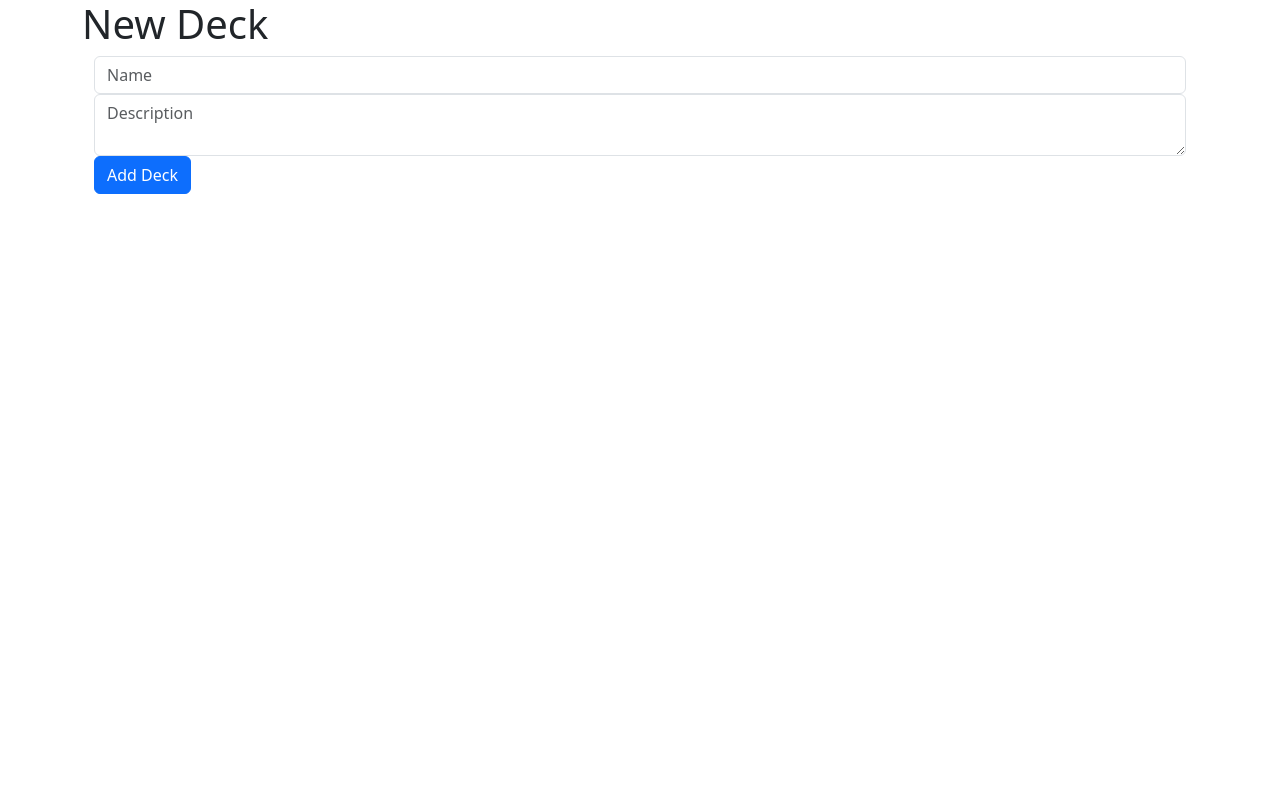
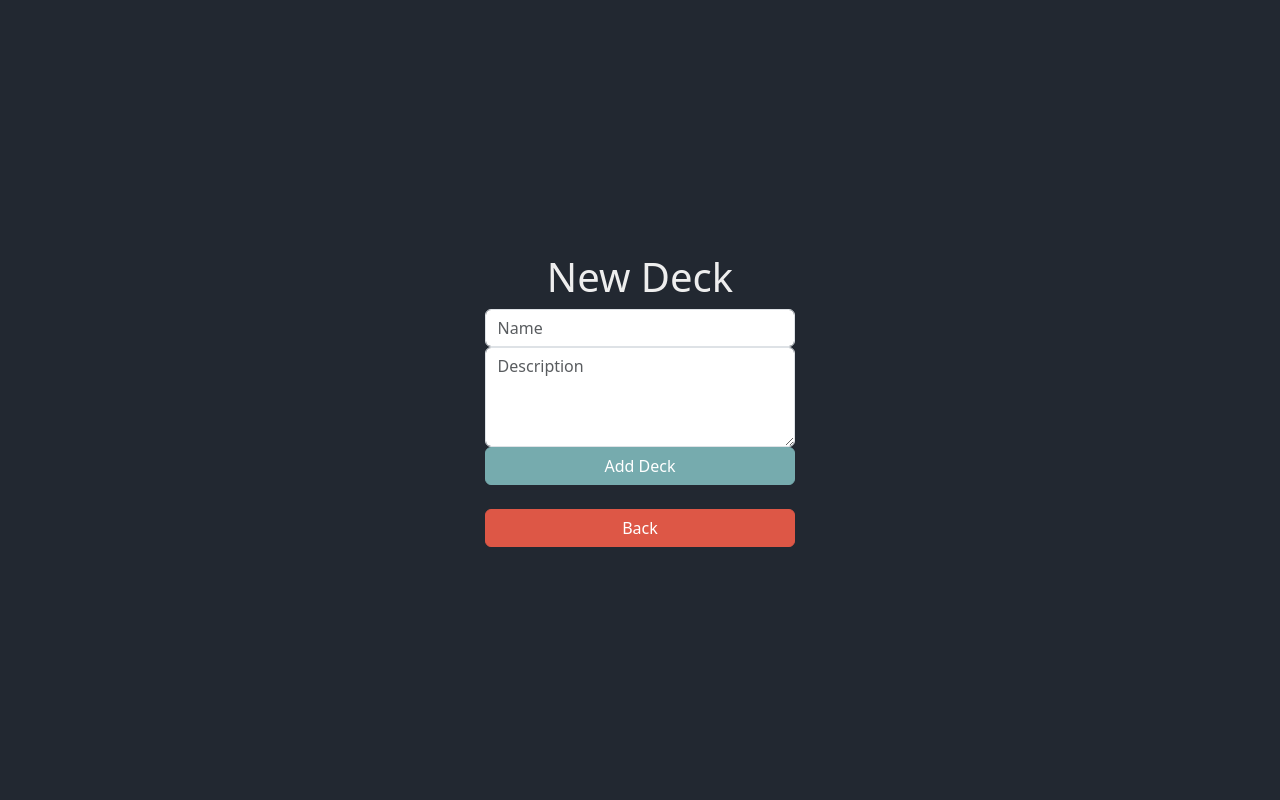
Before and after one commit to JonathanBY15/ygo-deck-builder, a Flask app: template templates/deck-add.html in a window 1280 px wide. Run offline with Flask 3, Linux system fonts and the light colour scheme; the template is opened without the code that fills it: values that come from a table or form of the project are taken from there, others are empty; some libraries are stand-ins or nearby versions.

Commit message:
Added styling to 'new deck' and 'edit profile' pages

```diff
--- a/static/styles.css
+++ b/static/styles.css
@@ -3,6 +3,7 @@ body {
     margin: 0;
     padding: 0;
     background-color: #222831;
+    color: #EEEEEE;
 }
 
 
@@ -200,7 +201,8 @@ body {
 }
 
 
-#home-anon-page {
+/* PAGES */
+/* #home-anon-page {
     background-color: #222831;
     color: #EEEEEE;
 }
@@ -215,15 +217,20 @@ body {
     color: #EEEEEE;
 }
 
-.deck-edit-page {
-    /* background-color: #222831; */
+#deck-edit-page {
+    background-color: #222831;
     color: #EEEEEE;
 }
+
+#new-deck-page {
+    background-color: #222831;
+    color: #EEEEEE;
+} */
 
 
 .deck-cover {
     width: 10rem;
-    height: 15rem;
+    height: 12rem;
 }
 
 .deck-option {
@@ -292,3 +299,7 @@ body {
     background-color: #8B322C;
     border-color: #8B322C;
 }
+
+textarea {
+    height: 100px;
+}
--- a/templates/deck-add.html
+++ b/templates/deck-add.html
@@ -11,10 +11,11 @@
     <script src="https://unpkg.com/popper"></script>
     <script src="https://unpkg.com/bootstrap"></script>
 
+    <link rel="stylesheet" href="/static/styles.css">
     <link rel="stylesheet" href="https://use.fontawesome.com/releases/v5.3.1/css/all.css">
 </head>
 
-<body>
+<body id="new-deck-page">
     <div class="container">
         <div class="container">
             {% with messages = get_flashed_messages(with_categories=true) %}
@@ -28,8 +29,11 @@
             {% endwith %}
             {% block content %}{% endblock %}
         </div>
+
+        <div class="d-flex justify-content-center align-items-center vh-100">
+            <div class="container text-center" style="width: 30%;">
                 <h1>New Deck</h1>
-        <div class="container">
+
                 <form method="POST" id="register-form">
                     {{ form.hidden_tag() }}
 
@@ -39,9 +43,14 @@
                     {% endfor %}
                     {{ field(placeholder=field.label.text, class="form-control") }}
                     {% endfor %}
-                <button type="submit" class="btn btn-primary">Add Deck</button>
+                    <button type="submit" class="btn btn-primary w-100">Add Deck</button>
+                    <br>
+                    <br>
+                    <a href="/" class="btn btn-danger w-100">Back</a>
                 </form>
             </div>
+        </div>
+
     </div>
 </body>
 
--- a/templates/home-anon.html
+++ b/templates/home-anon.html
@@ -47,7 +47,7 @@
                 <br>
                 <br>
                 <span class="w-50"><b>New User?</b></span>
-                <a href="/register" class="btn btn-primary w-50">Create New Account</a>
+                <a href="/register" class="btn btn-secondary w-50">Create New Account</a>
             </form>
 
         </div>
--- a/templates/register.html
+++ b/templates/register.html
@@ -47,7 +47,7 @@
                     <button type="submit" class="btn btn-primary w-100">Sign Up</button>
                     <br>
                     <br>
-                    <a href="/" class="btn btn-primary w-100">Back</a>
+                    <a href="/" class="btn btn-danger w-100">Back</a>
                 </form>
             </div>
         </div>
```
Also changed, not shown: templates/deck-view.html (+7 -7 lines), templates/home.html (+7 -44 lines), templates/user-edit.html (+11 -3 lines). Lines whose indentation alone changed are shown as unchanged.
